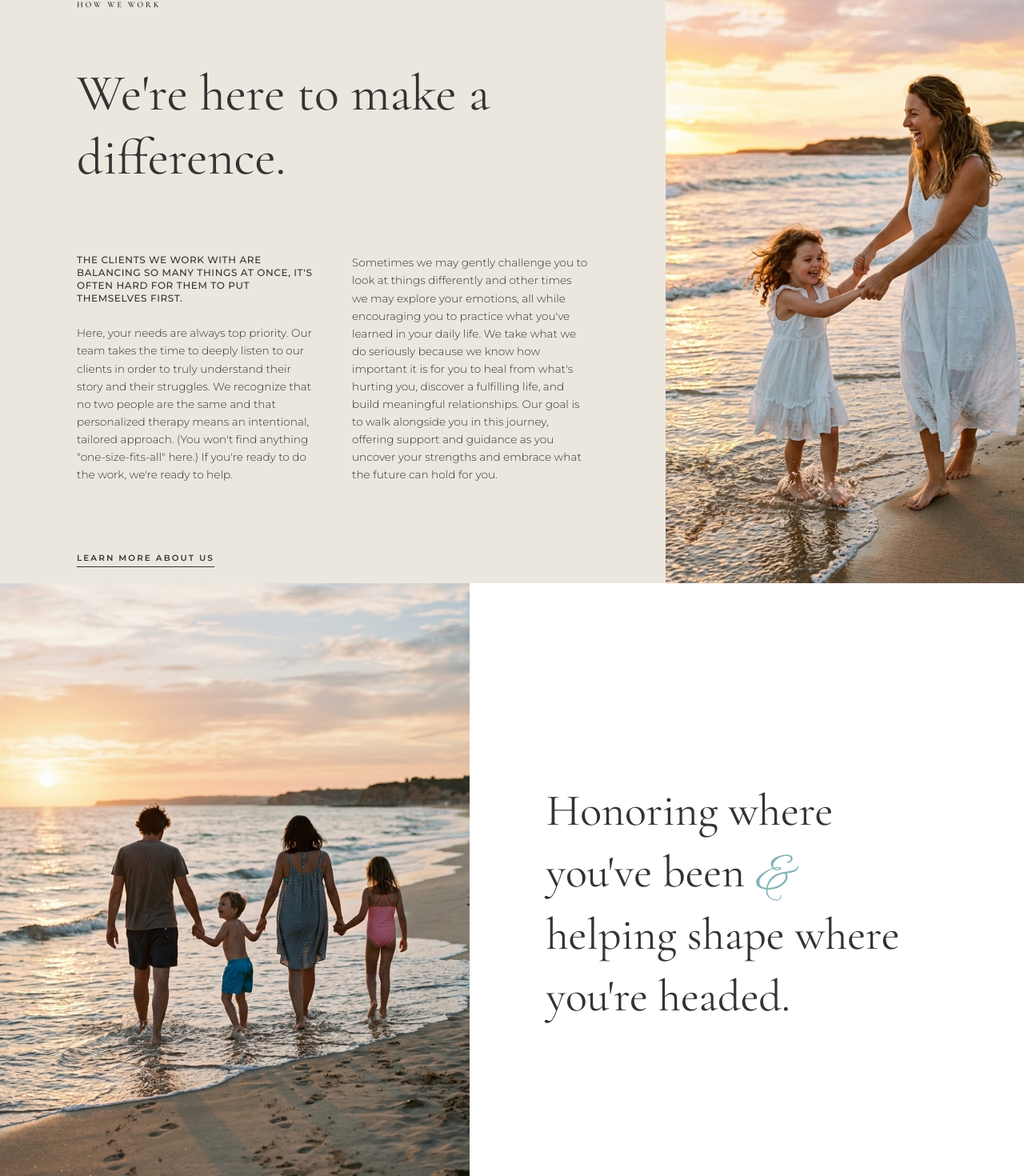
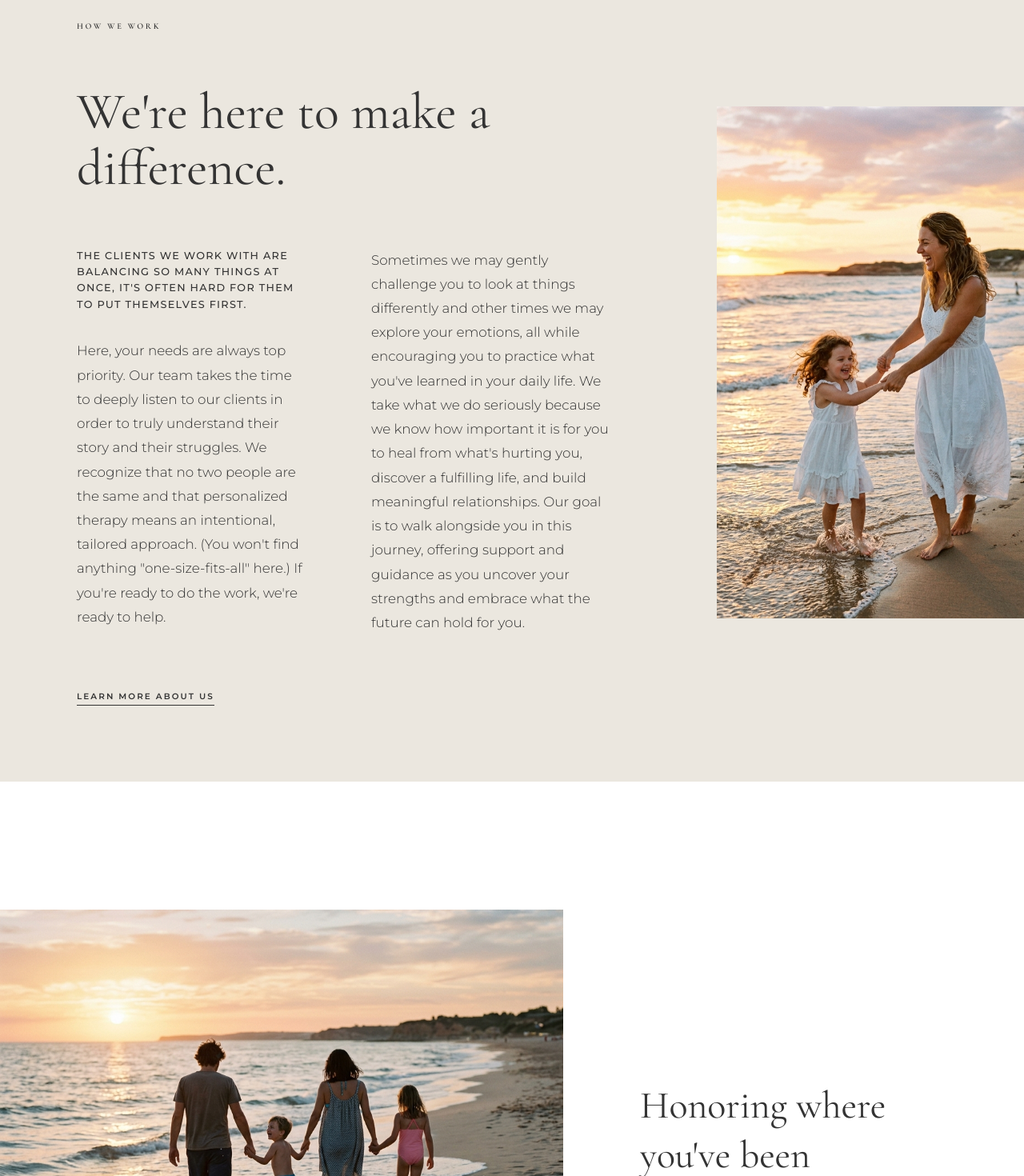
Before and after one commit to meethatkar/-Growth_Therapy_assignment-_2, a Next.js app: page / in a window 1280 px wide. Shown: the part 4220-5690 px from the top of the page at 80% size. Built offline with nearby package versions, Linux system fonts and the light colour scheme.

Commit message:
refactor: update layout and typography in HowWeWork and Honoring sections

```diff
--- a/src/components/HonoringSection.jsx
+++ b/src/components/HonoringSection.jsx
@@ -2,25 +2,26 @@ import Image from "next/image";
 
 const HonoringSection = () => {
   return (
-    <section className="w-full bg-brand-white flex justify-center px-8 md:px-0">
-      <div className="max-w-[1900px] w-full py-24 md:py-0 flex flex-col md:flex-row items-center md:items-stretch gap-16 md:gap-24 md:min-h-screen mx-auto">
+    <section className="w-full bg-brand-white flex justify-center py-16 md:py-32 lg:py-40">
+      <div className="max-w-[1900px] w-full flex flex-col md:flex-row items-center md:items-end mx-auto">
         {/* Left Image */}
-        <div className="w-full md:w-1/2 aspect-[4/3] md:aspect-auto h-[50vh] md:h-auto relative flex-grow">
+        <div className="w-full md:w-[55%] aspect-[4/3] md:aspect-[1.3] relative">
           <Image
             src="/images/family_ocean.png"
             alt="Family walking into ocean"
             fill
-            className="object-cover"
+            className="object-cover object-center"
           />
         </div>
 
         {/* Right Content */}
-        <div className="w-full md:w-1/2 md:pr-24 lg:pr-32 flex flex-col justify-center py-12 md:py-0">
-          <h2 className="font-serif text-4xl md:text-5xl lg:text-[3.5rem] text-brand-dark font-normal leading-snug max-w-lg">
-            Honoring where you've been{" "}
-            <span className="font-script text-5xl md:text-[4.5rem] text-brand-teal inline-block transform translate-y-2">
+        <div className="w-full md:w-[45%] pb-0 md:pb-4 px-8 md:px-12 lg:px-20 xl:px-24 mt-12 md:mt-0">
+          <h2 className="font-serif text-3xl md:text-4xl lg:text-[3rem] text-brand-dark font-normal leading-[1.3] max-w-xl">
+            Honoring where you've been
+            <br className="hidden md:block" />
+            <span className="font-script text-5xl md:text-[5rem] lg:text-[3rem] text-brand-teal font-light inline-block transform translate-y-3 lg:translate-y-1 mr-3">
               &amp;
-            </span>{" "}
+            </span>
             helping shape where you're headed.
           </h2>
         </div>
--- a/src/components/HowWeWorkSection.jsx
+++ b/src/components/HowWeWorkSection.jsx
@@ -3,48 +3,52 @@ import Image from "next/image";
 const HowWeWorkSection = () => {
   return (
     <section className="w-full bg-[#EBE7DF] flex justify-center">
-      <div className="max-w-[1900px] w-full pt-24 md:py-0 flex flex-col md:flex-row relative md:min-h-screen items-stretch mx-auto">
-        <div className="w-full md:w-[65%] px-8 md:px-16 lg:px-24 pb-32 md:pb-0 flex flex-col justify-center py-12">
-          <h4 className="text-[0.65rem] font-semibold tracking-[0.25em] text-brand-dark uppercase mb-16">
+      <div className="max-w-[1900px] w-full flex flex-col md:flex-row relative md:min-h-screen items-stretch mx-auto">
+        <div className="w-full md:w-[70%] px-8 md:px-16 lg:pl-24 lg:pr-32 pb-16 md:pb-24 pt-16 md:pt-24 flex flex-col justify-between">
+          <div>
+            <h4 className="text-[0.65rem] font-semibold tracking-[0.25em] text-brand-dark uppercase">
               How we work
             </h4>
+          </div>
 
-          <h2 className="font-serif text-4xl md:text-5xl lg:text-[4rem] text-brand-dark font-normal leading-tight mb-20 max-w-2xl">
+          <div className="my-auto py-16">
+            <h2 className="font-serif text-4xl md:text-5xl lg:text-[4rem] text-brand-dark font-normal leading-[1.1] mb-16 max-w-3xl">
               We're here to make a difference.
             </h2>
 
-          <div className="grid grid-cols-1 md:grid-cols-2 gap-12 text-[0.85rem] leading-relaxed text-brand-dark">
-            <div>
-              <p className="font-medium uppercase tracking-wider mb-6 text-xs">
+            <div className="grid grid-cols-1 md:grid-cols-2 gap-8 md:gap-16 text-[1.05rem] leading-[1.8] text-brand-dark font-light">
+              <div className="pr-0 md:pr-4">
+                <p className="font-medium uppercase tracking-[0.1em] mb-8 text-[0.8rem] leading-[1.6]">
                   The clients we work with are balancing so many things at once,
                   it's often hard for them to put themselves first.
                 </p>
-              <p className="font-light">
+                <p>
                   Here, your needs are always top priority. Our team takes the
                   time to deeply listen to our clients in order to truly
-                understand their story and their struggles. We recognize that no
-                two people are the same and that personalized therapy means an
-                intentional, tailored approach. (You won't find anything
-                "one-size-fits-all" here.) If you're ready to do the work, we're
-                ready to help.
+                  understand their story and their struggles. We recognize that
+                  no two people are the same and that personalized therapy means
+                  an intentional, tailored approach. (You won't find anything
+                  "one-size-fits-all" here.) If you're ready to do the work,
+                  we're ready to help.
                 </p>
               </div>
               <div>
-              <p className="font-light">
+                <p>
                   Sometimes we may gently challenge you to look at things
                   differently and other times we may explore your emotions, all
                   while encouraging you to practice what you've learned in your
                   daily life. We take what we do seriously because we know how
                   important it is for you to heal from what's hurting you,
-                discover a fulfilling life, and build meaningful relationships.
-                Our goal is to walk alongside you in this journey, offering
-                support and guidance as you uncover your strengths and embrace
-                what the future can hold for you.
+                  discover a fulfilling life, and build meaningful
+                  relationships. Our goal is to walk alongside you in this
+                  journey, offering support and guidance as you uncover your
+                  strengths and embrace what the future can hold for you.
                 </p>
               </div>
             </div>
+          </div>
 
-          <div className="mt-20">
+          <div>
             <a
               href="#about"
               className="text-[0.65rem] font-bold tracking-[0.2em] uppercase text-brand-dark border-b border-brand-dark pb-1 hover:text-brand-teal hover:border-brand-teal transition-colors"
@@ -55,12 +59,12 @@ const HowWeWorkSection = () => {
         </div>
 
         {/* Right Image */}
-        <div className="w-full md:w-[35%] h-[50vh] md:h-auto relative flex-grow">
+        <div className="w-full md:w-[30%] h-[50vh] md:h-[80vh] my-auto relative">
           <Image
             src="/images/work_difference.png"
             alt="Mother and daughter playing on the beach"
             fill
-            className="object-cover"
+            className="object-cover object-center"
           />
         </div>
       </div>
```
Lines whose indentation alone changed are shown as unchanged.
